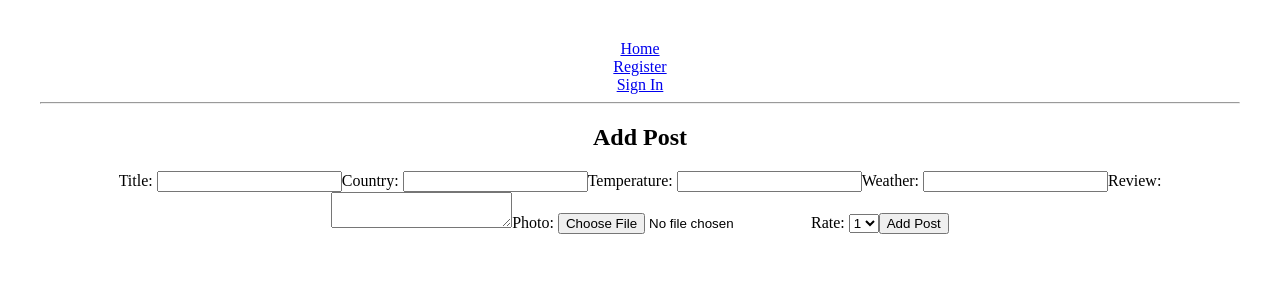
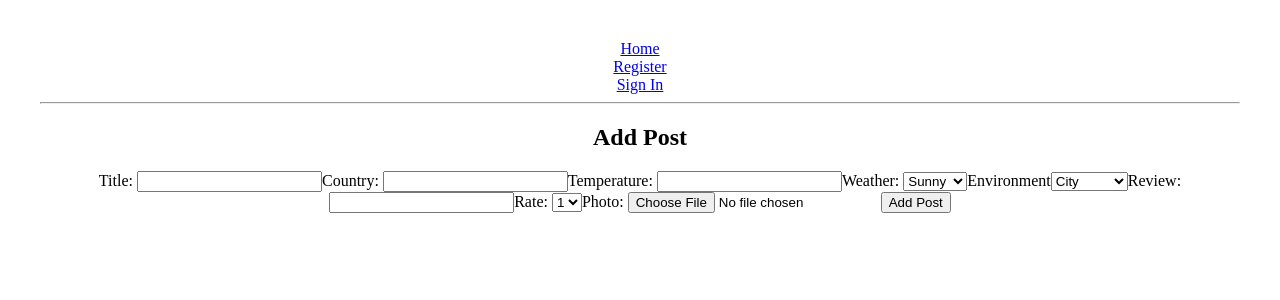
Before and after one commit to aldoseri99/Bon-Voyage-Client, a React (Vite) app: page /add in a window 1280 px wide. Shown: the top 300 px of the page. Built offline with nearby package versions, Linux system fonts and the light colour scheme.

Commit message:
the photo now showing

```diff
--- a/src/components/AddPost.jsx
+++ b/src/components/AddPost.jsx
@@ -12,10 +12,10 @@ const AddPost = () => {
     country: "",
     cost: "",
     rate: "",
-    environment: "", // Add this
-    temperature: "",  // Add this
-    weather: "",      // Add this
-    review: "",       // Add this
+    environment: "",
+    temperature: "",
+    weather: "",
+    review: ""
   }
 
   const [formValues, setFormValues] = useState(initialState);
@@ -27,7 +27,6 @@ const AddPost = () => {
 
   const handleFileChange = (e) => {
     setFormValues({ ...formValues, photos: e.target.files[0] });
-    console.log("Updated formValues with file:", { ...formValues, photos: e.target.files[0] });
 };
 
 const handleSubmit = async (e) => {
@@ -48,25 +47,26 @@ const AddPost = () => {
     }
 
     try {
+      console.log(formData);
+
       const response = await axios.post(
         "http://localhost:3001/Posts",
         formData,
         {
           headers: {
             "Content-Type": "multipart/form-data",
-          },
           }
-      );
+        }
+      )
 
-      // Update the post array safely (check if post is an array or initialize it as an empty array)
       setPost((prevPosts) => (Array.isArray(prevPosts) ? [...prevPosts, response.data] : [response.data]));
 
-      setFormValues(initialState); // Reset form values
-      navigate("/"); // Navigate back to home
+      setFormValues(initialState)
+      navigate("/")
     } catch (error) {
-      console.error("Error uploading form and file:", error);
+      console.error("Error uploading form and file:", error)
     }
-  };
+  }
 
   return (
     <div>
@@ -82,13 +82,27 @@ const AddPost = () => {
         <input type="number" id="temperature" onChange={handleChange} value={formValues.temperature} />
 
         <label htmlFor="weather">Weather: </label>
-        <input type="text" id="weather" onChange={handleChange} value={formValues.weather} />
+        <select type="text" id="weather" onChange={handleChange} value={formValues.weather}>
+          <option value="sunny">Sunny</option>
+          <option value="cloudy">Cloudy</option>
+          <option value="rainy">Rainy</option>
+          <option value="snowy">Snowy</option>
+          <option value="windy">Windy</option>
+        </select>
+
+        <label htmlFor="environment">Environment</label>
+        <select type="text" id="environment" onChange={handleChange} value={formValues.environment}>
+          <option value="city">City</option>
+          <option value="nature">Nature</option>
+          <option value="beach">Beach</option>
+          <option value="mountain">Mountain</option>
+          <option value="desert">Desert</option>
+        </select>
 
         <label htmlFor="review">Review: </label>
-        <textarea id="review" onChange={handleChange} value={formValues.review}></textarea>
+        <input type="text" id="review" onChange={handleChange} value={formValues.review} />
 
-        <label htmlFor="photos">Photo: </label>
-        <input type="file" id="photos" name="photos" onChange={handleFileChange} />
+
 
         <label htmlFor="rate">Rate: </label>
         <select id="rate" onChange={handleChange} value={formValues.rate}>
@@ -99,6 +113,10 @@ const AddPost = () => {
           <option value="5">5</option>
         </select>
 
+        <label htmlFor="photos">Photo: </label>
+        <input type="file" id="photos" name="photos" onChange={handleFileChange}
+        />
+
         <button type="submit">Add Post</button>
       </form>
     </div>
```
Lines whose indentation alone changed are shown as unchanged.
